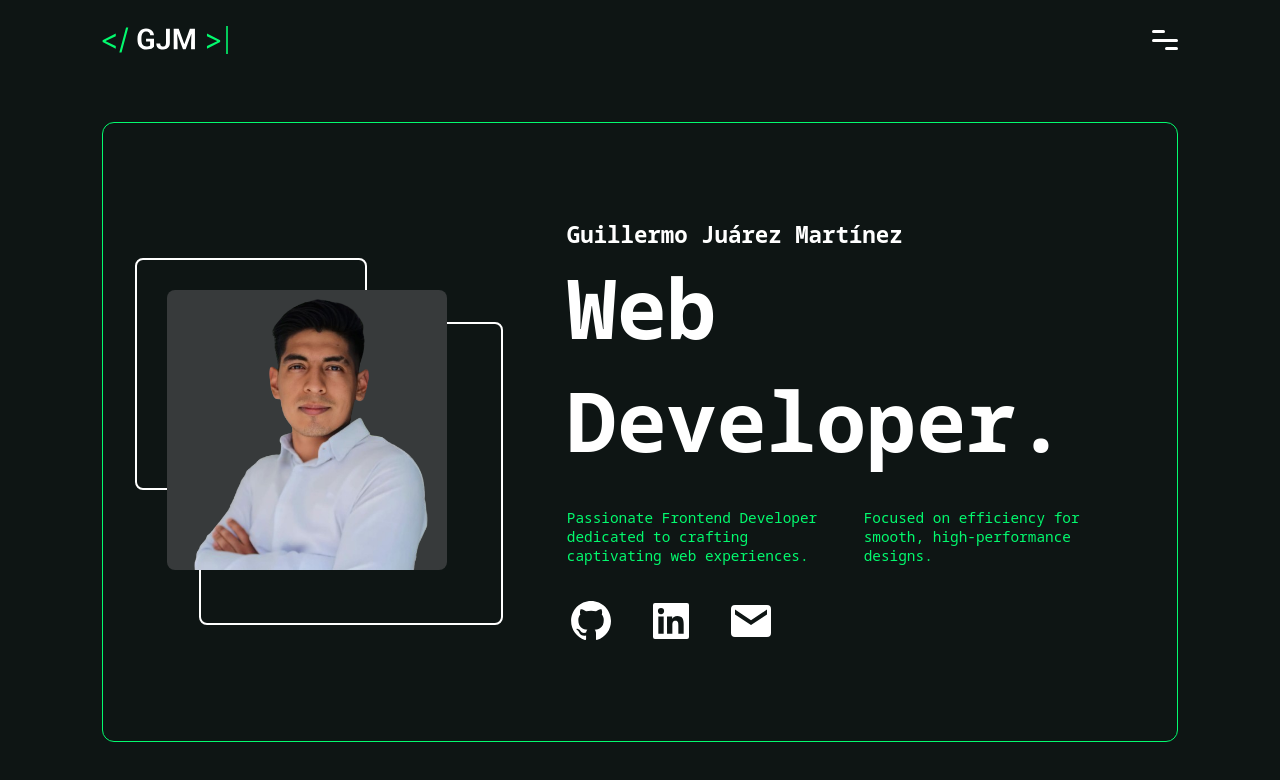
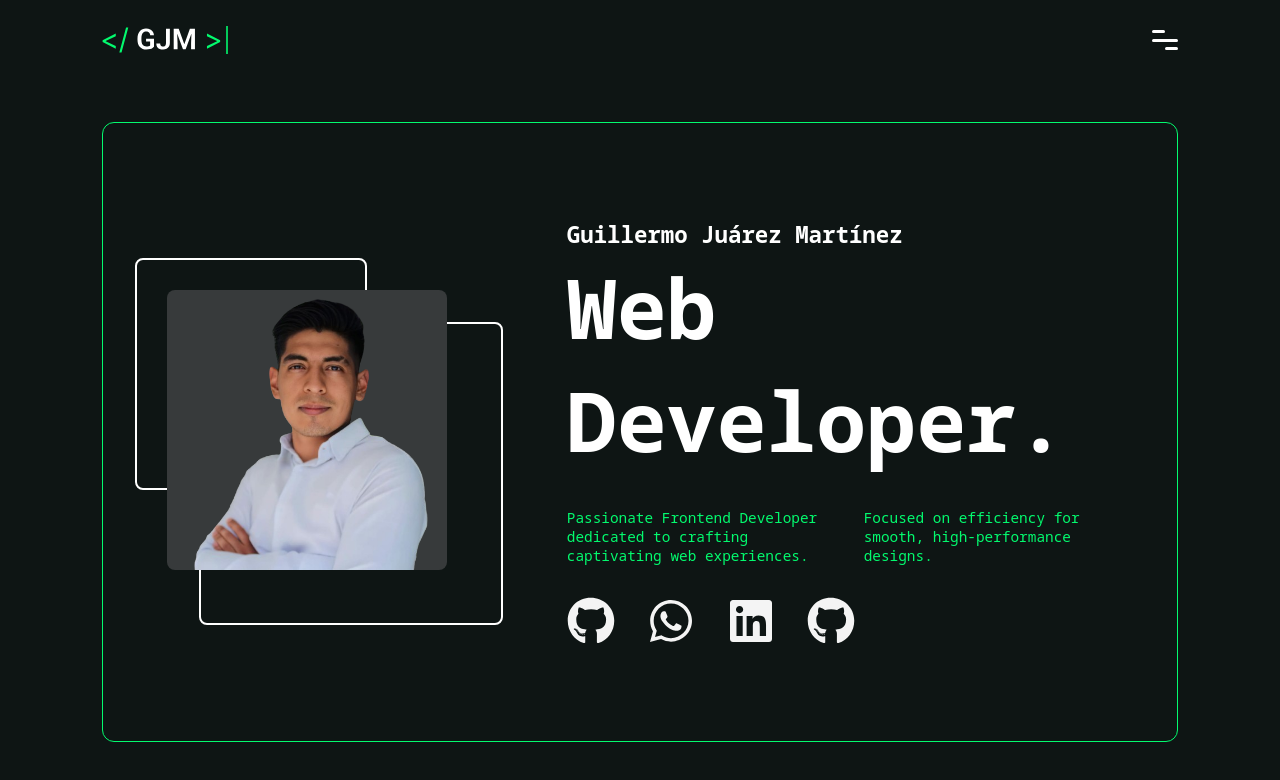
Before and after one commit to The-Memin/MyPortfolio, a React (Vite) app: page / in a window 1280 px wide. Shown: the top 780 px of the page. Built offline with nearby package versions, Linux system fonts and the light colour scheme.

Commit message:
Configure deployment to GitHub Pages

```diff
--- a/src/components/ContactSection.jsx
+++ b/src/components/ContactSection.jsx
@@ -1,3 +1,6 @@
+import { FontAwesomeIcon } from '@fortawesome/react-fontawesome';
+import { faGithub, faLinkedin, faWhatsapp } from '@fortawesome/free-brands-svg-icons';
+import { faEnvelope } from '@fortawesome/free-solid-svg-icons';
 import ContactForm from "./ContactForm";
 const ContactSection = () => {
     return (
@@ -7,16 +10,16 @@
                 <h2>Contact</h2>
                 <div className="contact-links">
                     <a href="mailto:guillejuma@outlook.es" className="contact-link" style={{ backgroundColor: '#69f723' }}>
-                        <i className="fas fa-envelope"></i> Email
+                        <FontAwesomeIcon icon={faEnvelope} /> Email
                     </a>
                     <a href="https://wa.me/9516402940" className="contact-link" style={{ backgroundColor: '#03FA6E' }}>
-                        <i className="fab fa-whatsapp"></i> WhatsApp
+                        <FontAwesomeIcon icon={faWhatsapp} /> WhatsApp
                     </a>
                     <a href="https://linkedin.com/in/guillermo-juarez-martinez-665b66262" className="contact-link" style={{ backgroundColor: '#006414' }}>
-                        <i className="fab fa-linkedin"></i> LinkedIn
+                        <FontAwesomeIcon icon={faLinkedin} /> LinkedIn
                     </a>
                     <a href="https://github.com/The-Memin" className="contact-link" style={{ backgroundColor: '#0E1514' }}>
-                        <i className="fab fa-github"></i> GitHub
+                        <FontAwesomeIcon icon={faGithub} /> GitHub
                     </a>
                 </div>
                 <ContactForm/>
--- a/src/components/Header.jsx
+++ b/src/components/Header.jsx
@@ -1,7 +1,6 @@
-import { useState, useEffect, useRef } from "react";
-import * as THREE from "three";
-import foto from "../assets/images/png/perfil.png";
-import GithubLogo from "../assets/images/svg/github.jsx";
+import { FontAwesomeIcon } from '@fortawesome/react-fontawesome';
+import { faGithub, faLinkedin, faWhatsapp } from '@fortawesome/free-brands-svg-icons';
+import { faEnvelope } from '@fortawesome/free-solid-svg-icons';
 import LinkedinIcon from "../assets/images/svg/linkedin.jsx";
 import EmailIcon from "../assets/images/svg/mail.jsx";
 
@@ -12,7 +11,7 @@
             <header className="l-header" id="home">
                 <section className="l-header__content">
                     <div className="m-img-perfil">
-                        <img src={foto} alt="" className="m-img-perfil__img" />
+                        <img src='/src/assets/images/png/perfil.png' alt="" className="m-img-perfil__img" />
                     </div>
                     <article className="l-presentation">
                         <div className="l-presentaion__titles">
@@ -30,9 +29,18 @@
                         </div>
 
                         <div className="l-social-media">
-                            <GithubLogo/>
-                            <LinkedinIcon/>
-                            <EmailIcon/>
+                            <a href="https://github.com/The-Memin" className="m-icon-social">
+                                <FontAwesomeIcon icon={faGithub} />
+                            </a>
+                            <a href="https://wa.me/9516402940" className="m-icon-social">
+                                <FontAwesomeIcon icon={faWhatsapp} />
+                            </a>
+                            <a href="https://linkedin.com/in/guillermo-juarez-martinez-665b66262" className="m-icon-social" >
+                                <FontAwesomeIcon icon={faLinkedin} />
+                            </a>
+                            <a href="https://github.com/The-Memin" className="m-icon-social">
+                                <FontAwesomeIcon icon={faGithub} />
+                            </a>
                         </div>
 
                     </article>
--- a/src/components/SecHorizontal.jsx
+++ b/src/components/SecHorizontal.jsx
@@ -56,7 +56,7 @@
                     key={index+"text"}
                     principalText={text.principal}
                     secondaryText={text.secundary}
-                    urlImagen={`./src/assets/images/gif/${text.imagen}`}
+                    urlImagen={`/src/assets/images/gif/${text.imagen}`}
             />);
         })
     }
--- a/src/components/SectionPop.jsx
+++ b/src/components/SectionPop.jsx
@@ -24,7 +24,7 @@
                     text={testimonial.text}
                     author={testimonial.author}
                     role={testimonial.role}
-                    imageUrl={`./src/assets/images/photos/${testimonial.imageName}`}
+                    imageUrl={`/src/assets/images/photos/${testimonial.imageName}`}
                     />
                 ))}
                 </div>
--- a/src/styles/_modules.scss
+++ b/src/styles/_modules.scss
@@ -188,13 +188,19 @@
 .m-icon-social{
     fill: #fff;
     height: 2em;
-    width: auto;
+    aspect-ratio: 1;
     cursor: crosshair;
     z-index: 10;
     transition: transform 1s ease-out, fill 1s ease-out;
     &:hover{
-        fill: $green-1;
+        path{
+            fill: $green-1;
+        }
         transform: rotateY(360deg);
+    }
+    svg{
+        width: 100%;
+        height: 100%;
     }
     @include desktop{
         height: 3em;
```
